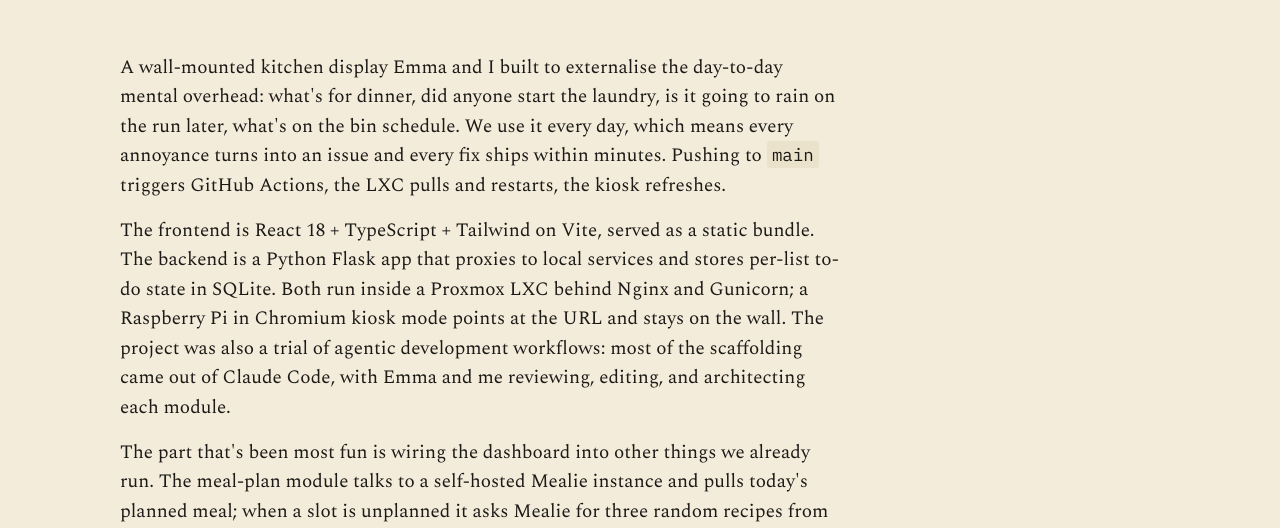
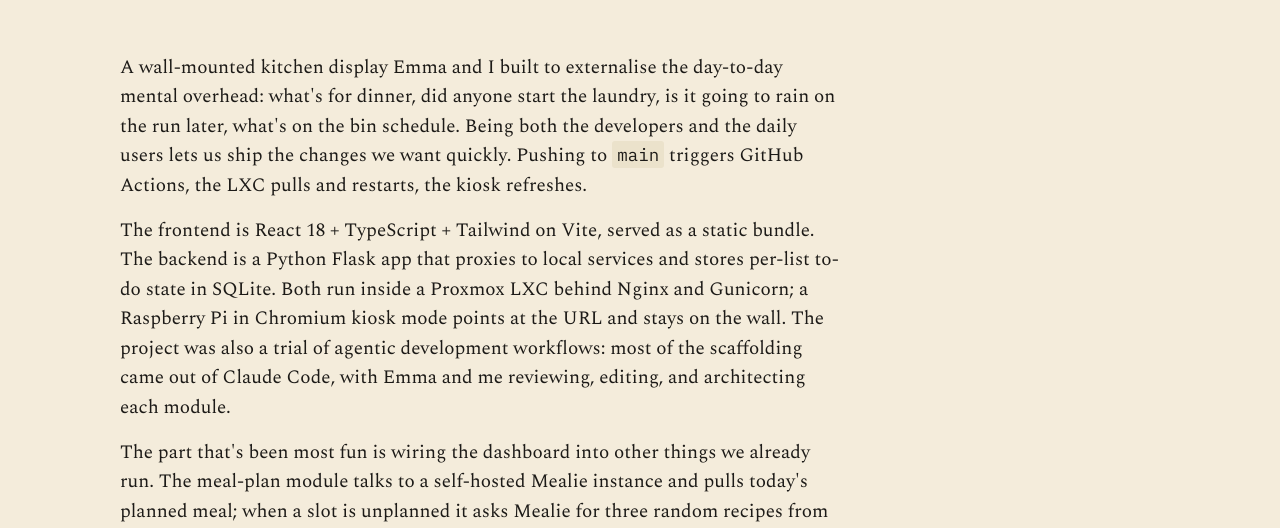
Before and after one commit to ShayneJG/Portfolio, an Astro site: page /Portfolio/side-projects/ha-dash in a window 1280 px wide. Shown: the part 272-800 px from the top of the page. Built offline with nearby package versions, Linux system fonts and the light colour scheme; Astro itself is replaced by a stand-in of ours; no server answers.

Commit message:
content(side-projects): ha-dash, rewrite the dogfooding sentence (#5)
Replaces the "every annoyance turns into an issue / every fix ships
within minutes" line with one that names the dual role directly. Same
flow into the GitHub Actions sentence that follows.

```diff
--- a/src/content/side-projects/ha-dash.mdx
+++ b/src/content/side-projects/ha-dash.mdx
@@ -8,7 +8,7 @@
 order: 1
 ---
 
-A wall-mounted kitchen display Emma and I built to externalise the day-to-day mental overhead: what's for dinner, did anyone start the laundry, is it going to rain on the run later, what's on the bin schedule. We use it every day, which means every annoyance turns into an issue and every fix ships within minutes. Pushing to `main` triggers GitHub Actions, the LXC pulls and restarts, the kiosk refreshes.
+A wall-mounted kitchen display Emma and I built to externalise the day-to-day mental overhead: what's for dinner, did anyone start the laundry, is it going to rain on the run later, what's on the bin schedule. Being both the developers and the daily users lets us ship the changes we want quickly. Pushing to `main` triggers GitHub Actions, the LXC pulls and restarts, the kiosk refreshes.
 
 The frontend is React 18 + TypeScript + Tailwind on Vite, served as a static bundle. The backend is a Python Flask app that proxies to local services and stores per-list to-do state in SQLite. Both run inside a Proxmox LXC behind Nginx and Gunicorn; a Raspberry Pi in Chromium kiosk mode points at the URL and stays on the wall. The project was also a trial of agentic development workflows: most of the scaffolding came out of Claude Code, with Emma and me reviewing, editing, and architecting each module.
 
```
